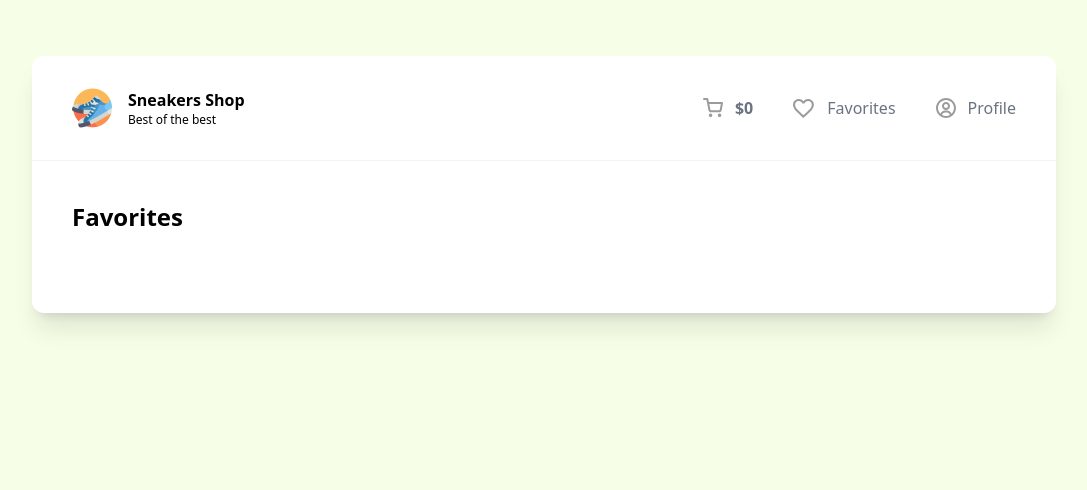
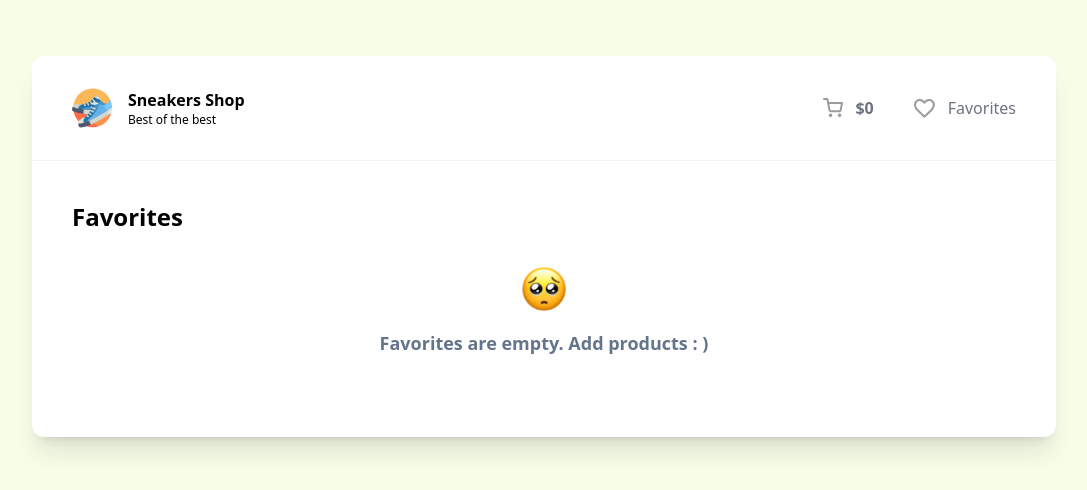
Before and after one commit to agayevtimur/sneaker-shop, a Vue app: page /favorites in a window 1280 px wide. Shown: the top 490 px of the page, without its empty margins (96-1183 px from the left). Built offline with nearby package versions, Linux system fonts and the light colour scheme.

Commit message:
new changes

```diff
--- a/src/components/Card.vue
+++ b/src/components/Card.vue
@@ -1,12 +1,8 @@
 <script setup>
-import { ref } from 'vue'
-import { storeToRefs } from 'pinia'
+import { useFavoritesStore } from '@/stores/FavoritesStore'
+import { useCartStore } from '@/stores/CartStore'
 
-import { useFavoritesStore } from '@/stores/FavoritesStore'
 const { addToFavorite } = useFavoritesStore()
-
-import { useCartStore } from '@/stores/CartStore'
-const { cartItems } = storeToRefs(useCartStore)
 const { addToCart } = useCartStore()
 
 const props = defineProps({
@@ -22,10 +18,10 @@ const props = defineProps({
 const onHandleFavorite = (id) => {
   addToFavorite(id)
 }
+
 const onHandleCart = (id) => {
   addToCart(id)
 }
-
 
 </script>
 <template>
--- a/src/components/CardList.vue
+++ b/src/components/CardList.vue
@@ -20,7 +20,7 @@ const {products} = storeToRefs(productsStore)
       :title="product.title"
       :price="product.price"
       :isAdded="product.isAdded"
-      :isFavorite="false"
+      :isFavorite="product.isFavorite"
     />
   </div>
 </template>
--- a/src/components/CartItem.vue
+++ b/src/components/CartItem.vue
@@ -1,5 +1,4 @@
 <script setup>
-import { storeToRefs } from 'pinia'
 const props = defineProps({
   imageUrl: String,
   title: String,
@@ -8,7 +7,6 @@ const props = defineProps({
 })
 
 import { useCartStore } from '@/stores/CartStore'
-const { cartItems } = storeToRefs(useCartStore)
 const { removeFromCart } = useCartStore()
 
 const onHandleCart = (id) => {
--- a/src/components/CartListItem.vue
+++ b/src/components/CartListItem.vue
@@ -4,9 +4,11 @@ import CartItem from '@/components/CartItem.vue'
 import { storeToRefs } from 'pinia'
 
 import { useCartStore } from '@/stores/CartStore'
+
 const cartStore = useCartStore()
 const { cartLength } = cartStore
 const { cartItems } = storeToRefs(cartStore)
+
 </script>
 <template>
   <div class="flex flex-1 flex-col gap-3" v-auto-animate>
--- a/src/components/Header.vue
+++ b/src/components/Header.vue
@@ -46,10 +46,6 @@ const onHandleCart = () => {
         </li>
       </RouterLink>
 
-      <li class="flex gap-3 items-center cursor-pointer hover:text-black text-gray-500">
-        <img src="/profile.svg" alt="Cart" /><span>Profile</span>
-      </li>
-
     </ul>
   </header>
 </template>
--- a/src/pages/FavoritesPage.vue
+++ b/src/pages/FavoritesPage.vue
@@ -3,17 +3,23 @@ import Card from '@/components/Card.vue'
 import { useFavoritesStore } from '@/stores/FavoritesStore'
 import { storeToRefs } from 'pinia'
 
-
 const favoritesStore = useFavoritesStore()
+const { favoritesLength } = favoritesStore
 const { favoriteItems } = storeToRefs(favoritesStore)
-
-
 </script>
 
 <template>
   <h2 class="text-2xl font-bold mb-8">Favorites</h2>
 
+  <div v-show="favoritesLength() === 0" class="h-full flex flex-col gap-4 justify-center items-center">
+    <img class="w-12" src="/public/emoji-2.png" alt="Smile" />
+    <h1 class="text-slate-500 font-semibold text-lg">
+      Favorites are empty. Add products : &rpar;
+    </h1>
+  </div>
+
   <div class="mt-10">
+
     <div class="grid grid-cols-4 gap-5" v-auto-animate>
       <Card
         v-for="product in favoriteItems"
@@ -23,7 +29,7 @@ const { favoriteItems } = storeToRefs(favoritesStore)
         :title="product.title"
         :price="product.price"
         :isAdded="product.isAdded"
-          :isFavorite="true"
+        :isFavorite="product.isFavorite"
       />
     </div>
   </div>
--- a/src/stores/CartStore.js
+++ b/src/stores/CartStore.js
@@ -4,7 +4,6 @@ import { useProductsStore } from '@/stores/ProductsStore'
 
 export const useCartStore = defineStore('useCartStore', () => {
   const productsStore = useProductsStore()
-  const {updateProductCard} = productsStore
   const { products } = storeToRefs(productsStore)
 
   const cartItems = ref([])
@@ -17,16 +16,18 @@ export const useCartStore = defineStore('useCartStore', () => {
     itemToAdd.isAdded = true
     if (!cartItems.value.includes(itemToAdd)) {
       cartItems.value.push(itemToAdd)
-      console.log(cartItems.value);
     } else {
       removeFromCart(id)
     }
-    console.log(cartItems.value)
   }
 
   const removeFromCart = (itemId) => {
     cartItems.value = cartItems.value.filter((item) => item.id !== itemId)
-    updateProductCard(itemId)
+    products.value.forEach(product=>{
+      if(product.id === itemId){
+        product.isAdded = false
+      }
+    })
   }
 
   const countTotal = () => {
@@ -46,9 +47,6 @@ export const useCartStore = defineStore('useCartStore', () => {
     },
     { deep: true }
   )
-  watch(cartItems, ()=>{
-    console.log('ghiiii');
-  }, {deep: true})
 
   const cartLength = () => {
     const length = cartItems.value.length
@@ -57,7 +55,6 @@ export const useCartStore = defineStore('useCartStore', () => {
 
   const openCart = () => {
     isOpenCart.value = !isOpenCart.value
-    console.log(isOpenCart.value)
   }
 
   return {
--- a/src/stores/FavoritesStore.js
+++ b/src/stores/FavoritesStore.js
@@ -1,5 +1,5 @@
 import { defineStore, storeToRefs } from 'pinia'
-import { ref, watch } from 'vue'
+import { ref } from 'vue'
 import { useProductsStore } from '@/stores/ProductsStore'
 
 export const useFavoritesStore = defineStore('FavoritesStore', () => {
@@ -8,19 +8,27 @@ export const useFavoritesStore = defineStore('FavoritesStore', () => {
   const { products } = storeToRefs(productsStore)
 
   const favoriteItems = ref([])
+
   const addToFavorite = (id) => {
+
     const itemToAdd = products.value.find((item) => item.id === id)
-    itemToAdd.isFavorite = true
+
     if (!favoriteItems.value.includes(itemToAdd)) {
+      itemToAdd.isFavorite = true
       favoriteItems.value.push(itemToAdd)
     } else {
       favoriteItems.value = favoriteItems.value.filter((item) => item.id !== itemToAdd.id)
+      products.value.forEach(product=>{
+        if(product.id === itemToAdd.id){
+          product.isFavorite = false
+        }
+      })
     }
-    console.log(favoriteItems.value);
   }
 
   const favoritesLength = ()=>{
     return favoriteItems.value.length
   }
+
   return { favoriteItems, addToFavorite, favoritesLength }
 })
--- a/src/stores/ProductsStore.js
+++ b/src/stores/ProductsStore.js
@@ -168,13 +168,6 @@ export const useProductsStore = defineStore('ProductsStore', () => {
     }
   }
 
-  const updateProductCard = (id) => {
-    products.value.forEach((product) => {
-      if (product.id === id && product.isAdded === true) {
-        product.isAdded = false
-      }
-    })
-  }
 
-  return { products, filterProducts, searchProducts, updateProductCard }
+  return { products, filterProducts, searchProducts, }
 })
```
Lines whose indentation alone changed are shown as unchanged.
